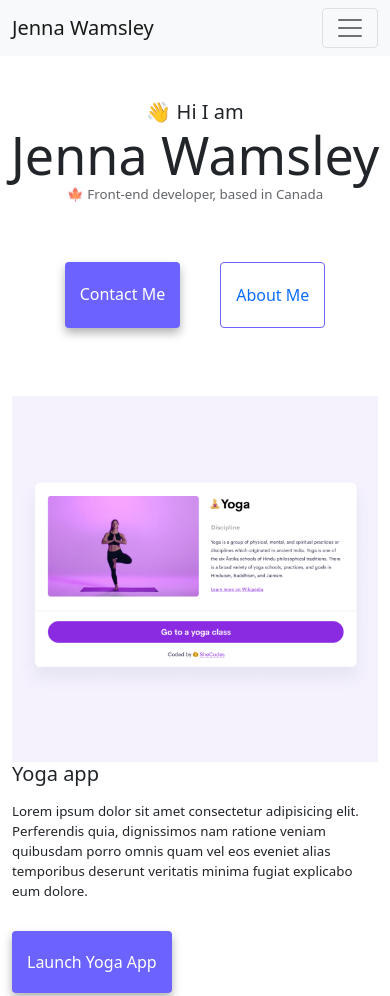
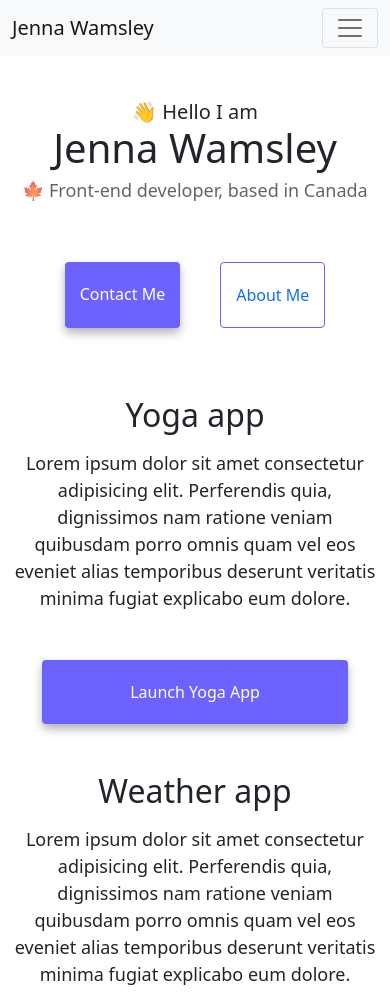
Before and after one commit to jwam-create/responsive-course-hw-project, a plain HTML site: page index.html in a window 390 px wide. Shown: the top 996 px of the page. Drawn offline with nearby package versions, Linux system fonts and the light colour scheme.

Commit message:
Made index page more responsive

```diff
--- a/index.html
+++ b/index.html
@@ -51,8 +51,8 @@
 				</div>
 			</div>
 		</nav>
-		<h2>👋 Hi I am</h2>
-		<h1>Jenna Wamsley</h1>
+		<h2>👋 Hello I am</h2>
+		<h1 class="homepage-header mb-2">Jenna Wamsley</h1>
 		<h3>🍁 Front-end developer, based in Canada</h3>
 		<div class="navigation-links">
 			<a href="about.html#contact-me" class="primary-link">Contact me</a>
@@ -62,18 +62,18 @@
 		<div class="container mt-5">
 			<div class="row">
 				<div class="col-sm-6">
-					<img src="images/yoga.png" class="img-fluid" />
+					<img src="images/yoga.png" class="img-fluid img-hide" />
 				</div>
 				<div class="col-sm-6">
-					<h2 class="section-title text-start mb-3">Yoga app</h2>
-					<p class="text-start">
+					<h2 class="section-title mb-3">Yoga app</h2>
+					<p class="section-paragraph">
 						Lorem ipsum dolor sit amet consectetur adipisicing elit. Perferendis
 						quia, dignissimos nam ratione veniam quibusdam porro omnis quam vel
 						eos eveniet alias temporibus deserunt veritatis minima fugiat
 						explicabo eum dolore.
 					</p>
 					<div class="mt-5">
-						<a href="#" class="primary-link"> Launch Yoga App </a>
+						<a href="#" class="primary-link project-link"> Launch Yoga App </a>
 					</div>
 				</div>
 			</div>
@@ -81,37 +81,41 @@
 		<div class="container mt-5">
 			<div class="row">
 				<div class="col-sm-6">
-					<h2 class="section-title text-start mb-3">Weather app</h2>
-					<p class="text-start">
+					<h2 class="section-title mb-3">Weather app</h2>
+					<p class="section-paragraph">
 						Lorem ipsum dolor sit amet consectetur adipisicing elit. Perferendis
 						quia, dignissimos nam ratione veniam quibusdam porro omnis quam vel
 						eos eveniet alias temporibus deserunt veritatis minima fugiat
 						explicabo eum dolore.
 					</p>
 					<div class="mt-5 mb-5">
-						<a href="#" class="primary-link"> Launch Weather App </a>
+						<a href="#" class="primary-link project-link">
+							Launch Weather App
+						</a>
 					</div>
 				</div>
 				<div class="col-sm-6">
-					<img src="images/weather.png" class="img-fluid" />
+					<img src="images/weather.png" class="img-fluid img-hide" />
 				</div>
 			</div>
 		</div>
 		<div class="container mt-5">
 			<div class="row">
 				<div class="col-sm-6">
-					<img src="images/yogurt.png" class="img-fluid" />
+					<img src="images/yogurt.png" class="img-fluid img-hide" />
 				</div>
 				<div class="col-sm-6">
-					<h2 class="section-title text-start mb-3">Yogurt app</h2>
-					<p class="text-start">
+					<h2 class="section-title mb-3">Yogurt app</h2>
+					<p class="section-paragraph">
 						Lorem ipsum dolor sit amet consectetur adipisicing elit. Perferendis
 						quia, dignissimos nam ratione veniam quibusdam porro omnis quam vel
 						eos eveniet alias temporibus deserunt veritatis minima fugiat
 						explicabo eum dolore.
 					</p>
 					<div class="mt-5">
-						<a href="#" class="primary-link"> Launch Yogurt App </a>
+						<a href="#" class="primary-link project-link">
+							Launch Yogurt App
+						</a>
 					</div>
 				</div>
 			</div>
--- a/style.css
+++ b/style.css
@@ -16,7 +16,7 @@ h3 {
 }
 
 h1 {
-	font-size: 96px;
+	font-size: 88px;
 }
 
 h2 {
@@ -35,6 +35,12 @@ p {
 	font-size: 18px;
 	line-height: 1.5;
 	text-align: center;
+}
+.section-title {
+	text-align: left;
+}
+.section-paragraph {
+	text-align: left;
 }
 
 .primary-link {
@@ -80,17 +86,38 @@ p {
 }
 
 @media (max-width: 576px) {
-	h1 {
+	.about-page-header {
 		font-size: 52px;
+	}
+	.homepage-header {
+		font-size: 40px;
 	}
 	h2 {
 		font-size: 20px;
 	}
-	h3,
+	h3 {
+		font-size: 18px;
+	}
 	p {
-		font-size: smaller;
+		font-size: 18px;
 	}
 	.email-link {
 		font-size: smaller;
 	}
+	.img-hide {
+		display: none;
+	}
+	.section-title {
+		text-align: center;
+		font-size: 32px;
+	}
+	.section-paragraph {
+		text-align: center;
+		font-size: 18px;
+	}
+	.project-link {
+		display: block;
+		text-align: center;
+		margin: 0 30px;
+	}
 }
```
Also changed, not shown: about.html (+1 -1 lines).
